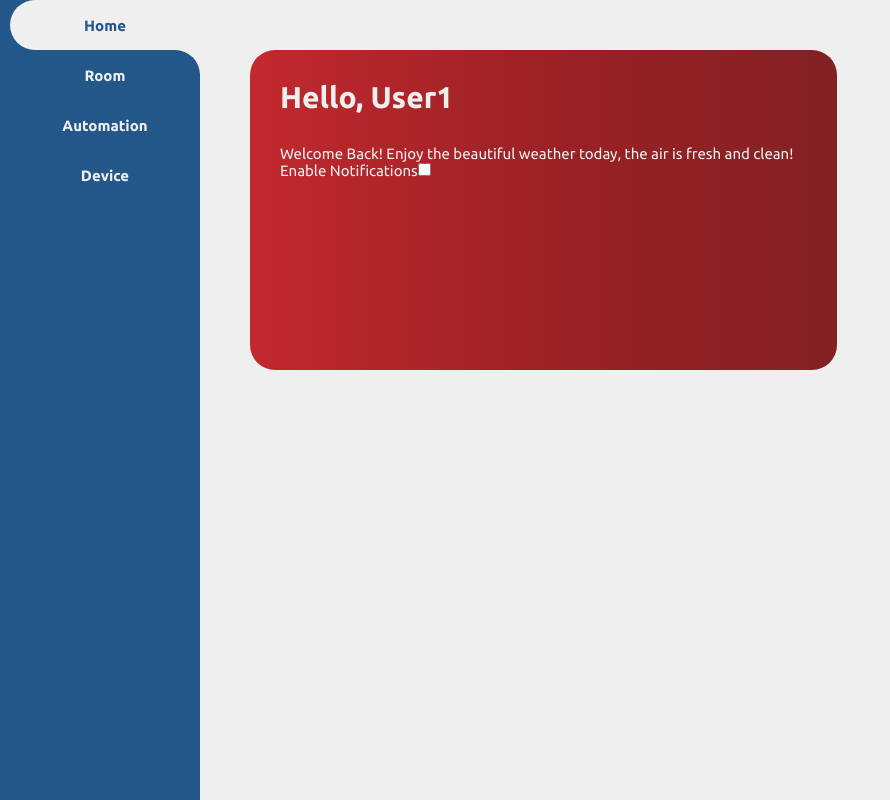
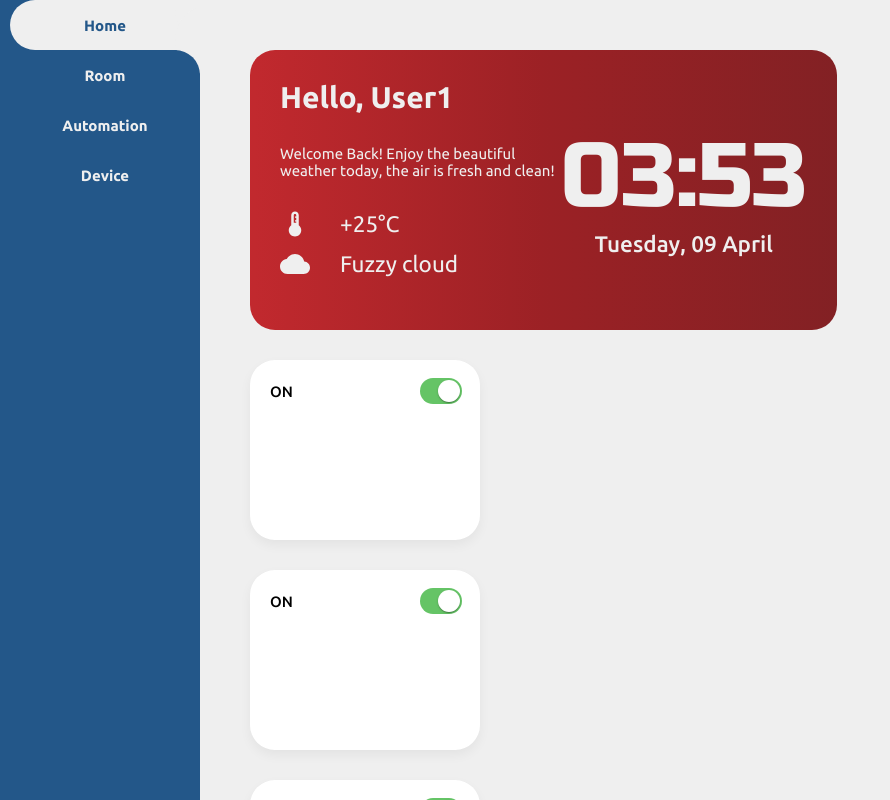
Before and after one commit to NealAndrianja/home_automation, a React (Create React App) app: page / in a window 1280 px wide. Shown: the whole page, without its empty margins (0-890 px from the left). Built offline with nearby package versions, Linux system fonts and the light colour scheme; no server answers.

Commit message:
Date and time on welcome component, then started a control component with switch (IOS style)

```diff
--- a/package.json
+++ b/package.json
@@ -3,6 +3,11 @@
   "version": "0.1.0",
   "private": true,
   "dependencies": {
+    "@emotion/react": "^11.11.4",
+    "@emotion/styled": "^11.11.5",
+    "@mui/icons-material": "^5.15.15",
+    "@mui/material": "^5.15.15",
+    "@mui/styled-engine-sc": "^6.0.0-alpha.18",
     "@testing-library/jest-dom": "^5.17.0",
     "@testing-library/react": "^13.4.0",
     "@testing-library/user-event": "^13.5.0",
@@ -13,6 +18,7 @@
     "react-scripts": "5.0.1",
     "recharts": "^2.12.4",
     "socket.io-client": "^4.7.5",
+    "styled-components": "^6.1.8",
     "web-vitals": "^2.1.4"
   },
   "scripts": {
--- a/src/Component/Composant/Composant.jsx
+++ b/src/Component/Composant/Composant.jsx
@@ -17,7 +17,7 @@ export const Composant = () => {
 
   return (
     <div className='composant-container'>
-        {message}
+
         <div className="graph">
 
         </div>
--- /dev/null
+++ b/src/Component/Control/Control.jsx
@@ -0,0 +1,77 @@
+import React, { useState } from "react";
+import "./control.css";
+import { styled } from "@mui/material/styles";
+import Switch from "@mui/material/Switch";
+
+const IOSSwitch = styled((props) => (
+  <Switch focusVisibleClassName=".Mui-focusVisible" disableRipple {...props} />
+))(({ theme }) => ({
+  width: 42,
+  height: 26,
+  padding: 0,
+  "& .MuiSwitch-switchBase": {
+    padding: 0,
+    margin: 2,
+    transitionDuration: "300ms",
+    "&.Mui-checked": {
+      transform: "translateX(16px)",
+      color: "#fff",
+      "& + .MuiSwitch-track": {
+        backgroundColor: theme.palette.mode === "dark" ? "#2ECA45" : "#65C466",
+        opacity: 1,
+        border: 0,
+      },
+      "&.Mui-disabled + .MuiSwitch-track": {
+        opacity: 0.5,
+      },
+    },
+    "&.Mui-focusVisible .MuiSwitch-thumb": {
+      color: "#33cf4d",
+      border: "6px solid #fff",
+    },
+    "&.Mui-disabled .MuiSwitch-thumb": {
+      color:
+        theme.palette.mode === "light"
+          ? theme.palette.grey[100]
+          : theme.palette.grey[600],
+    },
+    "&.Mui-disabled + .MuiSwitch-track": {
+      opacity: theme.palette.mode === "light" ? 0.7 : 0.3,
+    },
+  },
+  "& .MuiSwitch-thumb": {
+    boxSizing: "border-box",
+    width: 22,
+    height: 22,
+  },
+  "& .MuiSwitch-track": {
+    borderRadius: 26 / 2,
+    backgroundColor: theme.palette.mode === "light" ? "#E9E9EA" : "#39393D",
+    opacity: 1,
+    transition: theme.transitions.create(["background-color"], {
+      duration: 500,
+    }),
+  },
+}));
+
+export const Control = () => {
+  const [checked, setChecked] = useState(true);
+
+  const handleChange = (event) => {
+    setChecked(event.target.checked);
+  };
+
+  return (
+    <div className="control-container">
+      <div className="control">
+        <span className="control-state">{checked?"ON":"OFF"}</span>
+        <IOSSwitch
+          sx={{ m: 1 }}
+          defaultChecked
+          checked={checked}
+          onChange={handleChange}
+        />
+      </div>
+    </div>
+  );
+};
--- /dev/null
+++ b/src/Component/Control/control.css
@@ -0,0 +1,20 @@
+.control-container{
+    width: 230px;
+    height: 180px;
+    box-shadow: 0px 5px 12px 0px rgba(0,0,0,0.05);
+    border-radius: 25px;
+    padding: var(--space-s);
+    background: #fff;
+    margin-top: var(--space-md);
+}
+
+.control{
+    display: flex;
+    align-items: center;
+    justify-content: space-between;
+}
+
+.control-state{
+    margin-left: var(--space-s);
+    font-weight: 500;
+}
--- a/src/Component/Welcome/Welcome.jsx
+++ b/src/Component/Welcome/Welcome.jsx
@@ -1,34 +1,78 @@
 import { useEffect, useState } from "react";
 import io from "socket.io-client";
-import "./welcome.css"
+import "./welcome.css";
+import ThermostatIcon from "@mui/icons-material/Thermostat";
+import CloudIcon from "@mui/icons-material/Cloud";
 
 const socket = io.connect("http://192.168.1.25:3001");
+const now = new Date(Date.now());
+const days = [
+  "Sunday",
+  "Monday",
+  "Tuesday",
+  "Wednesday",
+  "Thursday",
+  "Friday",
+  "Saturday",
+];
+const monthsFull = [
+  "January",
+  "February",
+  "March",
+  "April",
+  "May",
+  "June",
+  "July",
+  "August",
+  "September",
+  "October",
+  "November",
+  "December",
+];
 export const Welcome = () => {
+  const [date, setDate] = useState(now);
 
-    const [isEnabled, setIsEnabled] = useState(false); // Initial state: false
+  useEffect(() => {
+    setTimeout(() => {
+      setDate(new Date(Date.now()));
+    }, 1000);
+  }, [date]);
 
-  const handleChange = (event) => {
-    setIsEnabled(event.target.checked);
-    sendMessage()
+  const formatTime = (time) => {
+    return String(time).padStart(2, "0");
   };
 
-  const sendMessage = () => {
-    socket.emit("IO", { isEnabled });
-  };
-
-
   return (
-    <div className='welcome-container'>
+    <div className="welcome-container">
+      <div className="welcome-left">
         <h1 className="hello">Hello, User1</h1>
-        <p className="air-quality">Welcome Back! Enjoy the beautiful weather today, the air is fresh and clean!</p>
-        <label htmlFor="toggleSwitch">Enable Notifications</label>
-      <input
-        type="checkbox"
-        id="toggleSwitch"
-        name="notifications"
-        value={isEnabled} // Set value to current state
-        onChange={handleChange}
-      />
+        <p className="air-quality">
+          Welcome Back! Enjoy the beautiful weather today, the air is fresh and
+          clean!
+        </p>
+        <div className="weather">
+          <div className="tempDiv">
+            <ThermostatIcon style={{fontSize: "2em"}}/>
+            <span className="desc">+25°C</span>
+          </div>
+          <div className="weatherStateDiv">
+            <CloudIcon style={{fontSize: "2em"}}/>
+            <span className="desc">Fuzzy cloud</span>
+          </div>
+        </div>
+      </div>
+      <div className="welcome-right">
+        <div className="time">
+          <span className="hours">{formatTime(date.getHours())}</span>
+          <span className="column"> : </span>
+          <span className="minutes">{formatTime(date.getMinutes())}</span>
+        </div>
+        <div className="date">
+          {`${days[date.getDay()]}, ${formatTime(date.getDate())} ${
+            monthsFull[date.getMonth()]
+          } `}
+        </div>
+      </div>
     </div>
-  )
-}
+  );
+};
--- a/src/Component/Welcome/welcome.css
+++ b/src/Component/Welcome/welcome.css
@@ -1,17 +1,74 @@
-.welcome-container{
-    background: linear-gradient(90deg, hsla(358, 65%, 46%, 1) 0%, hsla(358, 65%, 37%, 1) 50%, hsla(358, 60%, 32%, 1) 100%);
-    height: 40vh;
-    border-radius: 25px;
-    padding: var(--space-md);
+@import url("https://fonts.googleapis.com/css2?family=Russo+One&display=swap");
 
-    color: var(--white);
+.welcome-container {
+  background: linear-gradient(
+    90deg,
+    hsla(358, 65%, 46%, 1) 0%,
+    hsla(358, 65%, 37%, 1) 50%,
+    hsla(358, 60%, 32%, 1) 100%
+  );
+  height: 35vh;
+  border-radius: 25px;
+  padding: var(--space-md);
+  color: var(--white);
+  display: flex;
 }
 
-.hello{
-    font-size: 2em;
-    margin-bottom: var(--space-md);
+.welcome-left {
+  flex: 8;
 }
 
-.air-quality{
-    font-size: 1em;
+.hello {
+  font-size: 2em;
+  margin-bottom: var(--space-md);
 }
+
+.air-quality {
+  font-size: 1em;
+  margin-bottom: var(--space-md);
+}
+
+.weather {
+  display: flex;
+  flex-direction: column;
+}
+
+.weather .tempDiv,
+.weather .weatherStateDiv {
+  display: flex;
+  align-items: center;
+  margin-bottom: var(--space-s);
+}
+
+.weather .desc {
+  font-size: 1.5em;
+  margin-left: var(--space-md);
+}
+
+.welcome-right {
+  flex: 4;
+  display: flex;
+  flex-direction: column;
+  justify-content: center;
+  align-items: center;
+}
+
+.welcome-right .time {
+  display: flex;
+  justify-content: center;
+  align-items: center;
+}
+
+.welcome-right .time .hours,
+.welcome-right .time .minutes,
+.welcome-right .time .column {
+  font-family: "Russo One", sans-serif;
+  font-size: 6em;
+  font-weight: 400;
+  font-style: normal;
+}
+
+.welcome-right .date {
+  font-weight: 500;
+  font-size: 1.5em;
+}
--- a/src/Pages/Home/Home.jsx
+++ b/src/Pages/Home/Home.jsx
@@ -2,6 +2,7 @@ import React from "react";
 import "./home.css";
 import { Welcome } from "../../Component/Welcome/Welcome";
 import { Composant } from "../../Component/Composant/Composant";
+import { Control } from "../../Component/Control/Control";
 
 export const Home = () => {
   return (
@@ -9,9 +10,12 @@ export const Home = () => {
       <div className="home-grid">
         <div className="home-grid-left">
           <Welcome />
+          <Control/>
+          <Control/>
+          <Control/>
+          <Control/>
         </div>
         <div className="home-grid-right">
-          <Composant/>
         </div>
       </div>
     </div>
```
Also changed, not shown: 1 other file (tests, documents, lock files or other folders).
